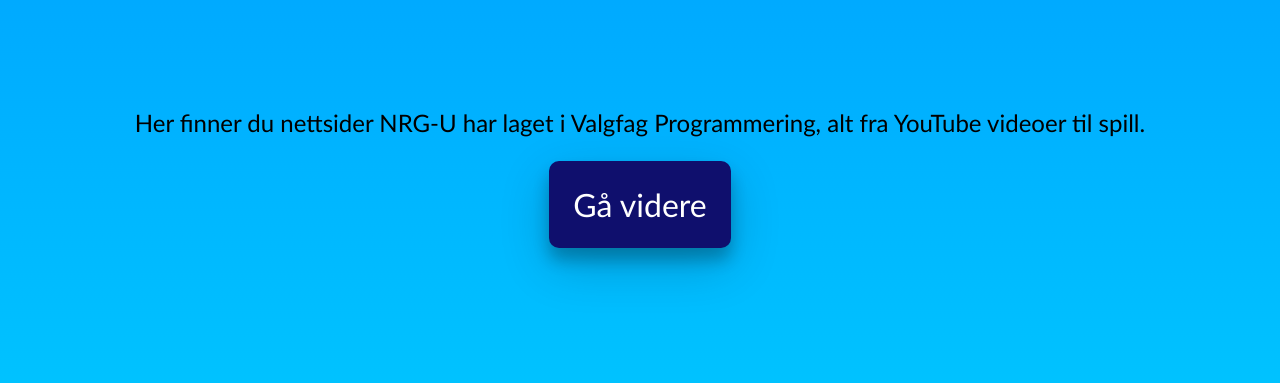
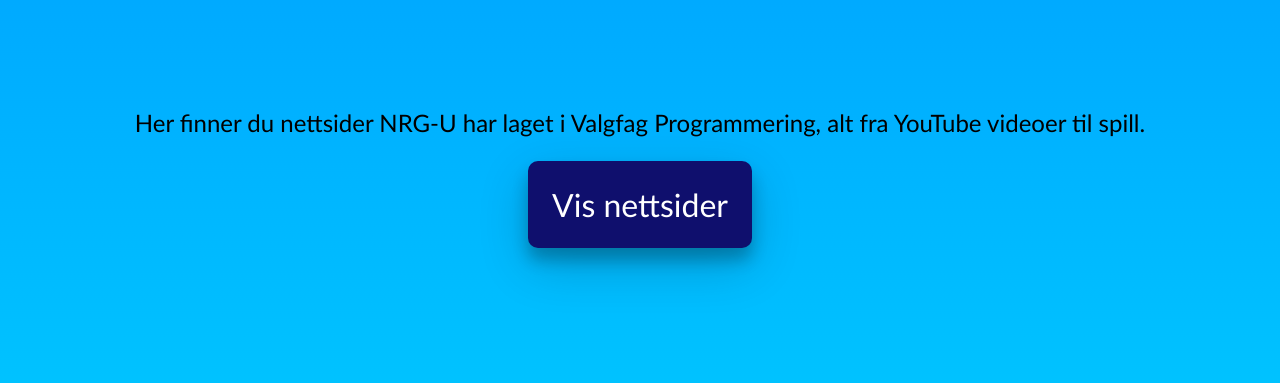
Before and after one commit to ZeroWave022/Valgfag-HTML, a plain HTML site: page index.html in a window 1280 px wide. Shown: the part 265-648 px from the top of the page. Drawn offline with Linux system fonts and the light colour scheme.

Commit message:
Nøyaktigere knappbeskrivelse

```diff
--- a/index.html
+++ b/index.html
@@ -128,7 +128,7 @@
     <section>
         <h1 class="title">Valgfaght.ml</h1>
         <p class="info">Her finner du nettsider NRG-U har laget i Valgfag Programmering, alt fra YouTube videoer til spill.</p>
-        <button class="continuebtn" onclick="continueBtn()">Gå videre</button>
+        <button class="continuebtn" onclick="continueBtn()">Vis nettsider</button>
     </section>
     <script>
         function continueBtn() {
```
